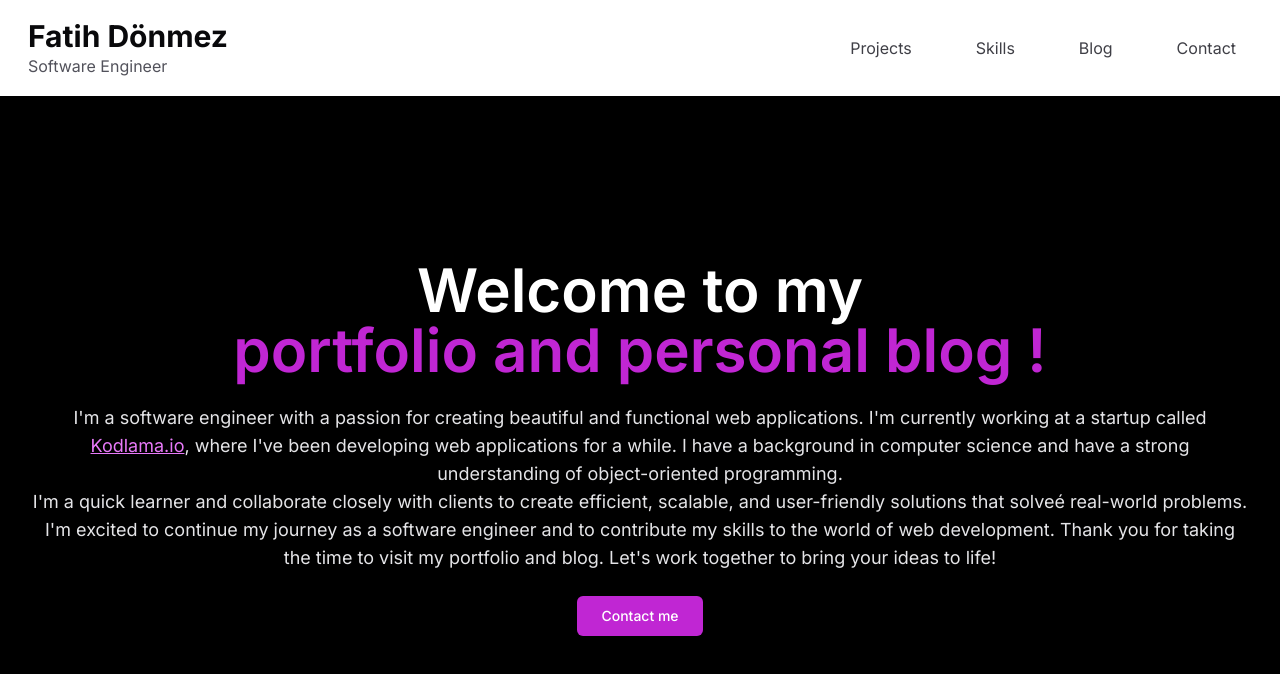
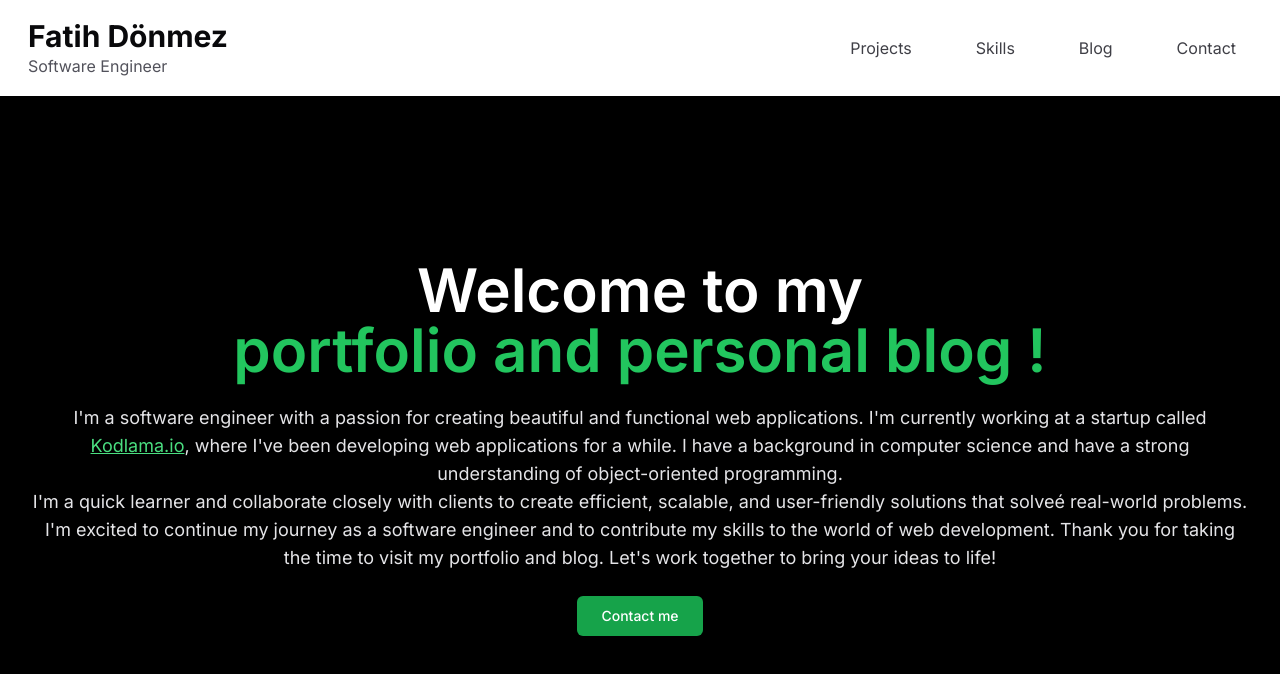
Before and after one commit to fadonmez/portfolio, a Next.js app: page / in a window 1280 px wide. Shown: the top 674 px of the page. Built offline with nearby package versions, Linux system fonts and the light colour scheme.

Commit message:
favicon changed. primary color changed.

```diff
--- a/app/page.tsx
+++ b/app/page.tsx
@@ -13,16 +13,14 @@ export default function Home() {
       >
         <h1 className='text-4xl md:text-6xl font-semibold text-center text-white '>
           Welcome to my <br />
-          <span className=' text-fuchsia-600'>
-            portfolio and personal blog !
-          </span>
+          <span className=' text-green-500'>portfolio and personal blog !</span>
         </h1>
         <p className='text-zinc-200 text-center mt-6 text-md md:text-lg'>
           I&apos;m a software engineer with a passion for creating beautiful and
           functional web applications. I&apos;m currently working at a startup
           called{' '}
           <a
-            className='text-fuchsia-400 underline'
+            className='text-green-400 underline'
             href='https://tayfun.net/'
             target='_blank'
           >
@@ -41,7 +39,7 @@ export default function Home() {
           </span>
         </p>
         <Link href='/contact'>
-          <Button className='bg-fuchsia-600 text-white px-6 py-3 rounded-md mt-6 hover:bg-fuchsia-500'>
+          <Button className='bg-green-600 text-white px-6 py-3 rounded-md mt-6 hover:bg-green-500'>
             Contact me
           </Button>
         </Link>
--- a/components/Header/index.tsx
+++ b/components/Header/index.tsx
@@ -27,7 +27,7 @@ const Header = () => {
               key={link.route}
               className={`${
                 isActive
-                  ? 'bg-fuchsia-300/20 text-fuchsia-400 rounded-lg'
+                  ? 'bg-green-300/20 text-green-400 rounded-lg'
                   : 'text-zinc-700 bg-transparent '
               } px-4 py-2`}
               href={link.route}
--- a/components/shared/MobileNav.tsx
+++ b/components/shared/MobileNav.tsx
@@ -27,7 +27,7 @@ const NavContent = () => {
               href={item.route}
               className={`${
                 isActive
-                  ? ' bg-fuchsia-100 text-fuchsia-400 rounded-lg'
+                  ? ' bg-green-100 text-green-400 rounded-lg'
                   : 'text-zinc-700 bg-transparent  '
               } flex items-center justify-start gap-4 p-4  `}
             >
--- a/components/shared/SkillCard.tsx
+++ b/components/shared/SkillCard.tsx
@@ -22,7 +22,7 @@ const SkillCard = ({ skill }: Iprops) => {
   return (
     <MotionDiv
       variants={item}
-      className='bg-fuchsia-300/30 border border-fuchsia-200 text-zinc-800  flex px-4 py-2  rounded-md items-center justify-center gap-4'
+      className='bg-green-300/30 border border-green-200 text-zinc-800  flex px-4 py-2  rounded-md items-center justify-center gap-4'
     >
       {skill.title}
     </MotionDiv>
```
Also changed, not shown: 1 other file (tests, documents, lock files or other folders).
